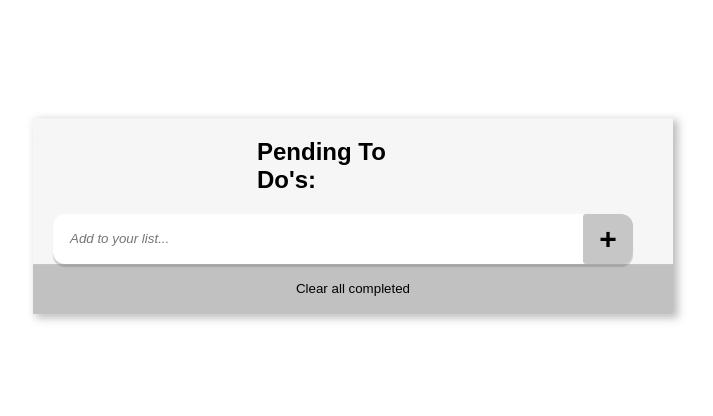
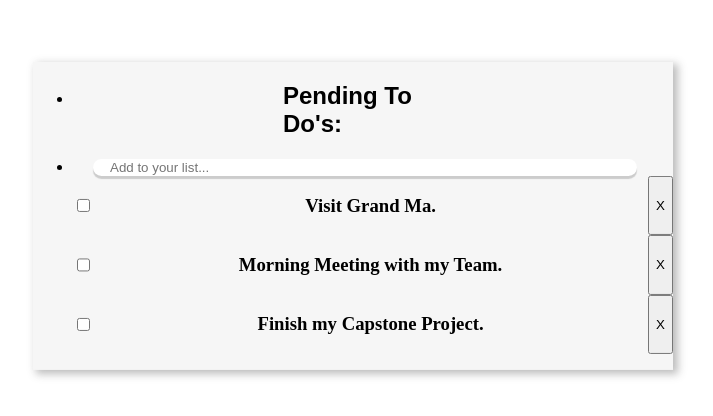
Before and after one commit to carlos-ssh/todo, a website built with webpack: page src/index.html in a window 1280 px wide. Shown: the part 184-600 px from the top of the page, without its empty margins (287-1000 px from the left). Built offline with nearby package versions, Linux system fonts and the light colour scheme.

Commit message:
Create elements to html.

```diff
--- a/src/components/todoList.js
+++ b/src/components/todoList.js
@@ -1,17 +1,155 @@
+// Import list todoElements from todoList.js [PENDING]
+import { update } from 'lodash';
 import { todo } from './updates';
 
 export default function todoList() {
-  const todoConst = " string";
+  const twoDo = document.getElementById('to-do-list');
+
+  // Create a list of todos.
+  const listElement = document.createElement('li');
+
+  const h1 = document.createElement('h1');
+  h1.innerHTML = "Pending To Do's:";
+  h1.classList.add('list-title');
+  listElement.appendChild(h1);
+
+  twoDo.appendChild(listElement);
+
+  const inputText = document.createElement('input');
+  inputText.type = 'text';
+  inputText.placeholder = 'Add to your list...';
+  inputText.classList.add('input');
+
+  const liText = document.createElement('li');
+  liText.appendChild(inputText);
+
+  twoDo.appendChild(liText);
 
 
-}
+  // Todo 1
+  todo.forEach (task => {
+    console.log(task);
+
+    const liTask = document.createElement('li');
+    const liBox = document.createElement('input');
+    const textDescription = document.createElement('h3'); // Change to textbox
+    const deleteButton = document.createElement('button');
+
+    liTask.id = task.id;
+    liTask.setAttribute('index', task.id);
+    liTask.draggable = true;
+    textDescription.innerHTML = task.description;
+    liTask.classList.add('liTask');
+    liBox.type = 'checkbox';
+    deleteButton.innerHTML = 'X';
+
+    // EVENT LISTENERS
+    let idDragged = 0;
+    let dragOver = 0;
+    let dragDrop = 0;
+
+    liTask.addEventListener('dragstart', function() {
+      console.log('starting dragstart', task.id);
+      idDragged = task.id;
+    });
+
+    liTask.addEventListener('dragover', function(event) {
+      event.preventDefault();
+      console.log('dragover', task.id);
+      dragOver = task.id;
+    });
+
+    liTask.addEventListener('drop', function() {
+      console.log('droped into', task.id);
+      dragDrop = task.id;
+      console.log('id dragged', idDragged);
+      console.log('id Dragover', dragOver);
+      const elementDragged = document.getElementById(idDragged);
+      const elementDropped = document.getElementById(dragDrop);
+      elementDropped.before(elementDragged);
+
+
+      updateIndex();
+    });
+
+    liTask.addEventListener('dragleave', () => {
+      console.log('dragleave', task.id);
+    });
+
+    liTask.addEventListener('dragend', () => {
+      console.log('dragend', task.id);
+    });
+
+    const updateIndex = () => {
+      console.log('Actualizando Indices');
+      const draggableElements = document.querySelectorAll('.liTask');
+      console.log('draggableElements', draggableElements);
+
+      draggableElements.forEach(function(element, index) {
+        element.setAttribute('index', index);
+      });
+    }
+
+    // End of EVENT LISTENERS
+
+    liTask.appendChild(liBox);
+    liTask.appendChild(textDescription);
+    liTask.appendChild(deleteButton);
+    twoDo.appendChild(liTask);
+
+  })
+
+
+
+
+  // Top level list items are todoElements.
+  // const todoConst = document.getElementById('tdl-element');
+  // const erase = document.querySelector('.erase-container');
+
+
+  // twoDo.appendChild(todoConst);
+  // todoConst.appendChild(h1);
+  // todoConst.appendChild(erase);
+
+  // Input for adding new todos.
+
+};
+
+
+
+
+
+// <section>
+// <div class="mine container">
+//     <div id="to-do-list" class="to-do-list">
+
+//     <div class="refresh-button"></div>
+//     <div class="tdl-element">
+//       <div class="modul">
+//           <input id="new-item" class="" placeholder="" type="text">
+//           <button
+//               id="submit-new-item"
+//               type="submit"
+//               tabindex="-1"
+//               title="press enter to submit"
+//               class="icon-return input-btn">
+//                   <span class="add"> + </span>
+//           </button>
+//       </div>
+//     </div>
+// </div>
+// </div>
+// <div class="tdl-element erase-container">
+// <button class="erase" type="submit" > Clear all completed</button>
+// </div>
+// </section>
 
 
 
 
 
 
-// const erase = document.querySelector('.erase-container');
+
 // class Todo {
 //   constructor() {
 //     this.todo = null;
--- a/src/css/style.css
+++ b/src/css/style.css
@@ -104,3 +104,8 @@ h1 {
   transition: color 0.4s ease-in-out;
   color: white;
 }
+
+.liTask {
+  display: flex;
+  justify-content: space-between;
+}
--- a/src/index.html
+++ b/src/index.html
@@ -1,39 +1,19 @@
 <!DOCTYPE html>
 <html lang="en">
-
 <head>
     <meta charset="UTF-8">
     <meta name="viewport" content="width=device-width, initial-scale=1.0">
-    <title>ToDo List</title>
-    <script src="https://kit.fontawesome.com/a076d05399.js" crossorigin="anonymous"></script>
+    <title>Todo List</title>
 </head>
 
 <body>
     <section>
-        <div class="mine">
-            <div class="to-do-list container">
-                <h1 class="list-title">Pending To Do's:</h1>
-                <div class="refresh-button"></div>
-                <div class="tdl-element">
-                    <div class="modul">
-                        <input id="new-item" class="input" placeholder="Add to your list..." type="text">
-                        <button
-                            id="submit-new-item"
-                            type="submit"
-                            tabindex="-1"
-                            title="press enter to submit"
-                            class="icon-return input-btn">
-                                <span class="add"> + </span>
-                        </button>
-                    </div>
-                </div>
-                <div class="tdl-element erase-container">
-                    <button class="erase" type="submit" > Clear all completed</button>
-                </div>
-            </div>
+        <div class="mine container">
+            <ul id="to-do-list" class="to-do-list">
+
+            </ul>
         </div>
     </section>
 
 </body>
-
 </html>
```
